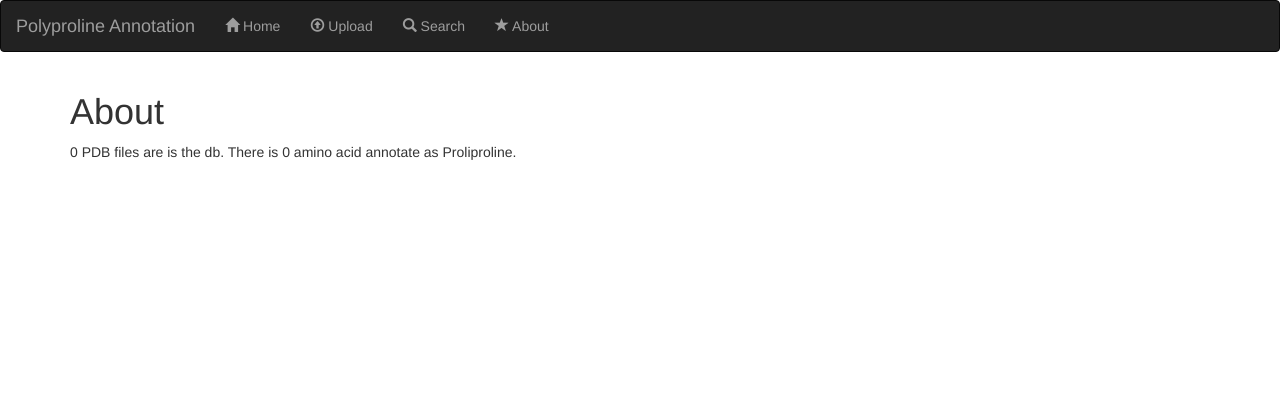
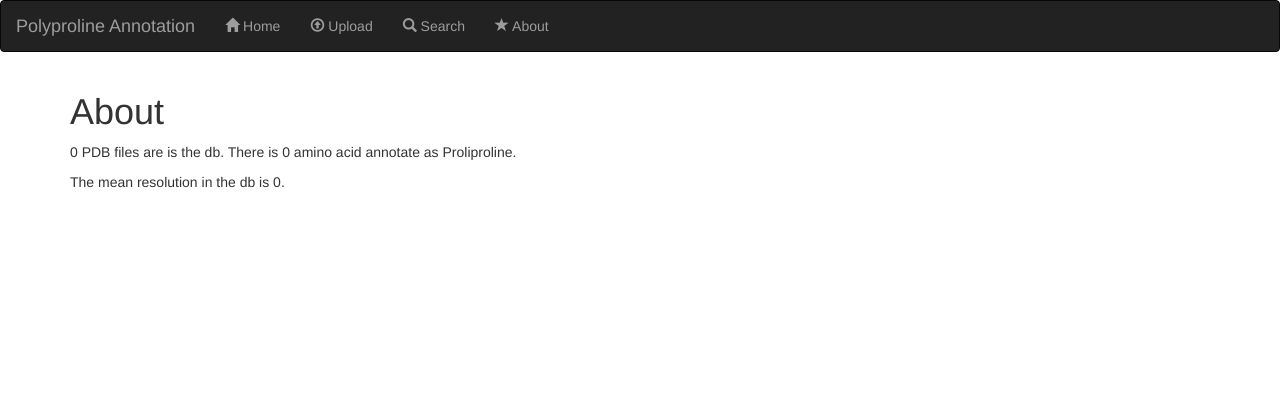
Before and after one commit to nanls/M2BI-db-project, a Flask app: page /about in a window 1280 px wide. Shown: the top 420 px of the page. Run offline with Flask 2, Linux system fonts and the light colour scheme; data that the repository does not hold is empty; some libraries are stand-ins or nearby versions.

Commit message:
linked mean resolution to about html page

```diff
--- a/app/templates/about.html
+++ b/app/templates/about.html
@@ -4,5 +4,12 @@
 
 
 {% block content %}
-    {{num_pdb}} PDB files are is the db. There is {{num_P}} amino acid annotate as Proliproline.
+    <p>
+    	{{num_pdb}} PDB files are is the db. There is {{num_P}} amino acid annotate as Proliproline.
+
+    </p>
+    <p>
+    	The mean resolution in the db is {{mean_resol}}.
+    </p>
+
 {% endblock %}
```
